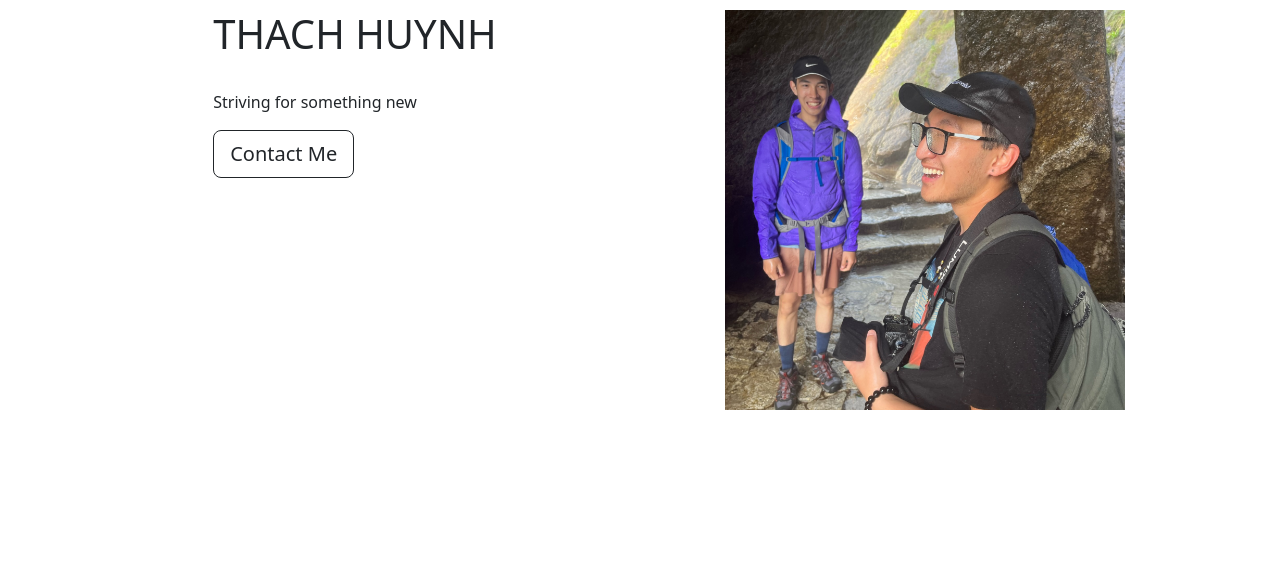
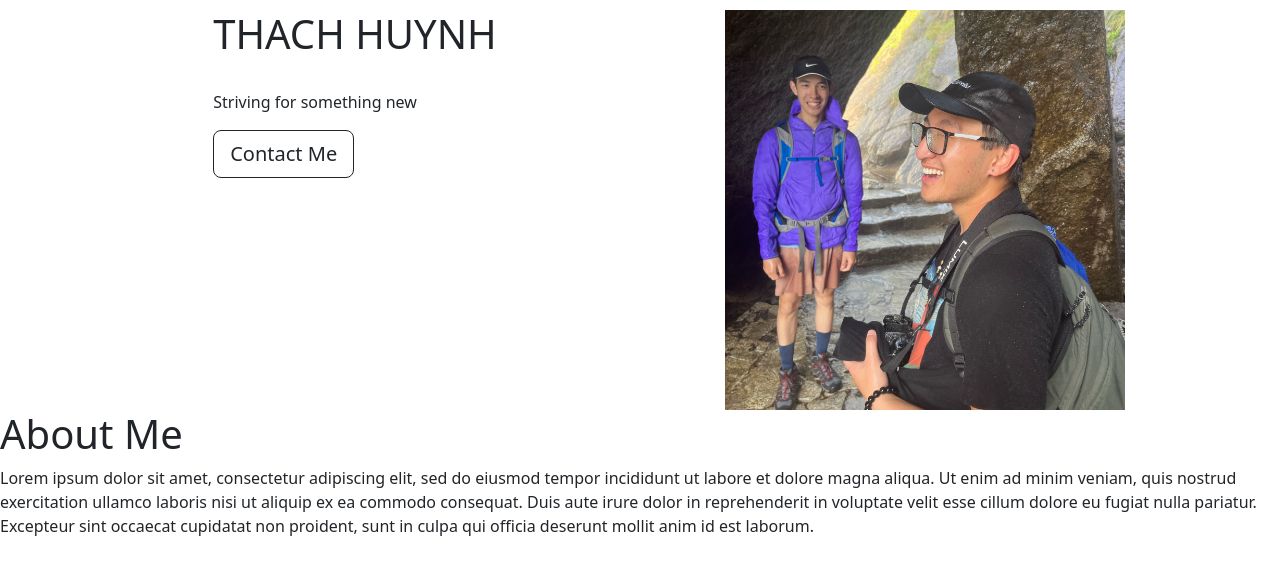
Before and after one commit to bithach/react-resume, a React (Create React App) app: page / in a window 1280 px wide. Shown: the top 574 px of the page. Built offline with nearby package versions, Linux system fonts and the light colour scheme.

Commit message:
addeda AboutMe Section

```diff
--- a/src/components/AboutMeSection.jsx
+++ b/src/components/AboutMeSection.jsx
@@ -3,6 +3,8 @@ import "../styling/AboutMeSection.css"
 function AboutMeSection(props){
     return(
         <>
+        <h1>About Me</h1>
+        <p>Lorem ipsum dolor sit amet, consectetur adipiscing elit, sed do eiusmod tempor incididunt ut labore et dolore magna aliqua. Ut enim ad minim veniam, quis nostrud exercitation ullamco laboris nisi ut aliquip ex ea commodo consequat. Duis aute irure dolor in reprehenderit in voluptate velit esse cillum dolore eu fugiat nulla pariatur. Excepteur sint occaecat cupidatat non proident, sunt in culpa qui officia deserunt mollit anim id est laborum.</p>
         </>
     )
 }
--- a/src/routes/Home.jsx
+++ b/src/routes/Home.jsx
@@ -3,11 +3,13 @@ import React from "react";
 import "../styling/Home.css";
 import "../components/AboutMeSection"
 import HeroSection from "../components/HeroSection";
+import AboutMeSection from "../components/AboutMeSection";
 
 function Home(props) {
   return (
     <>
       <HeroSection/>
+      <AboutMeSection/>
     </>
   );
 }
```
